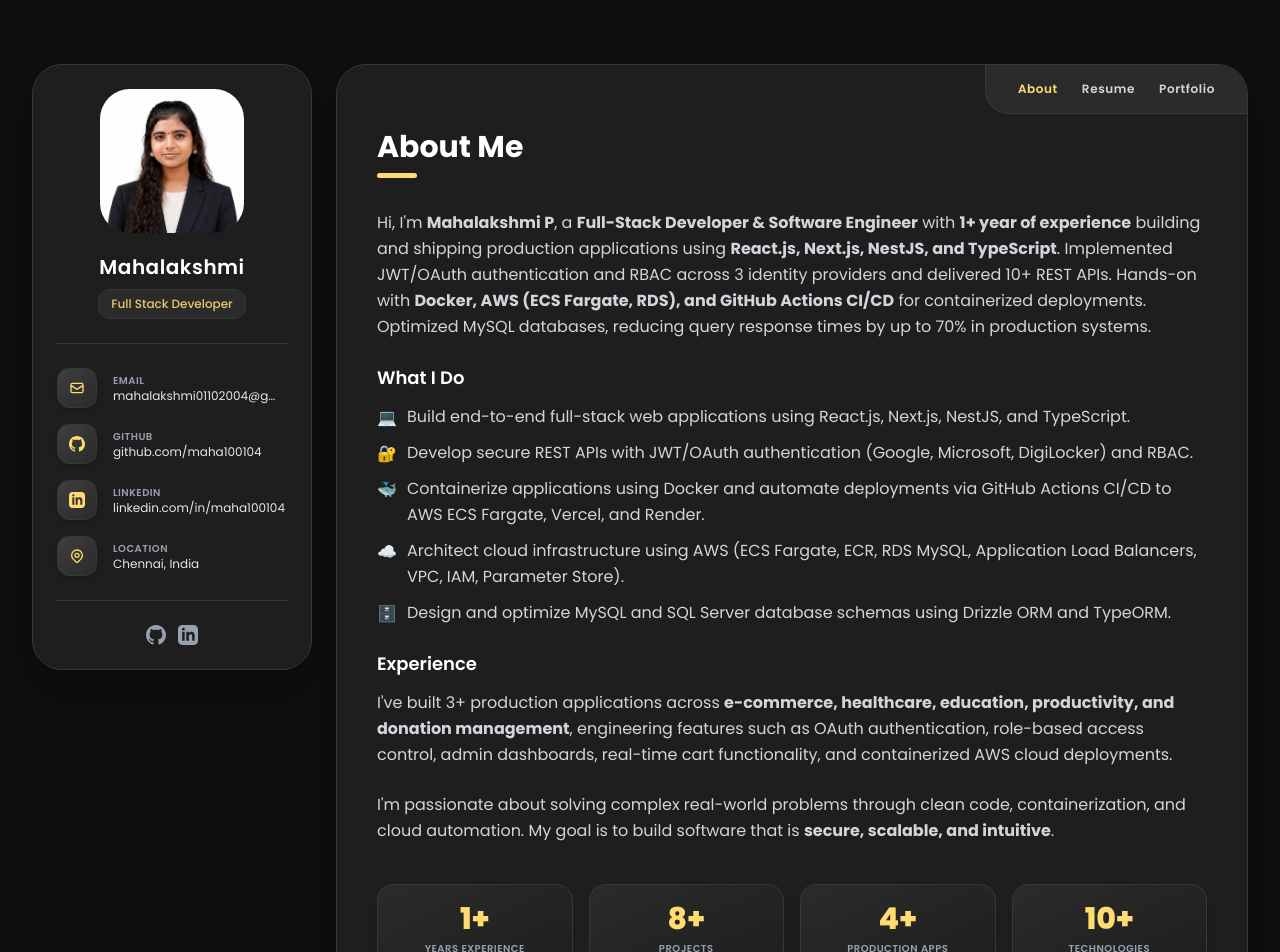
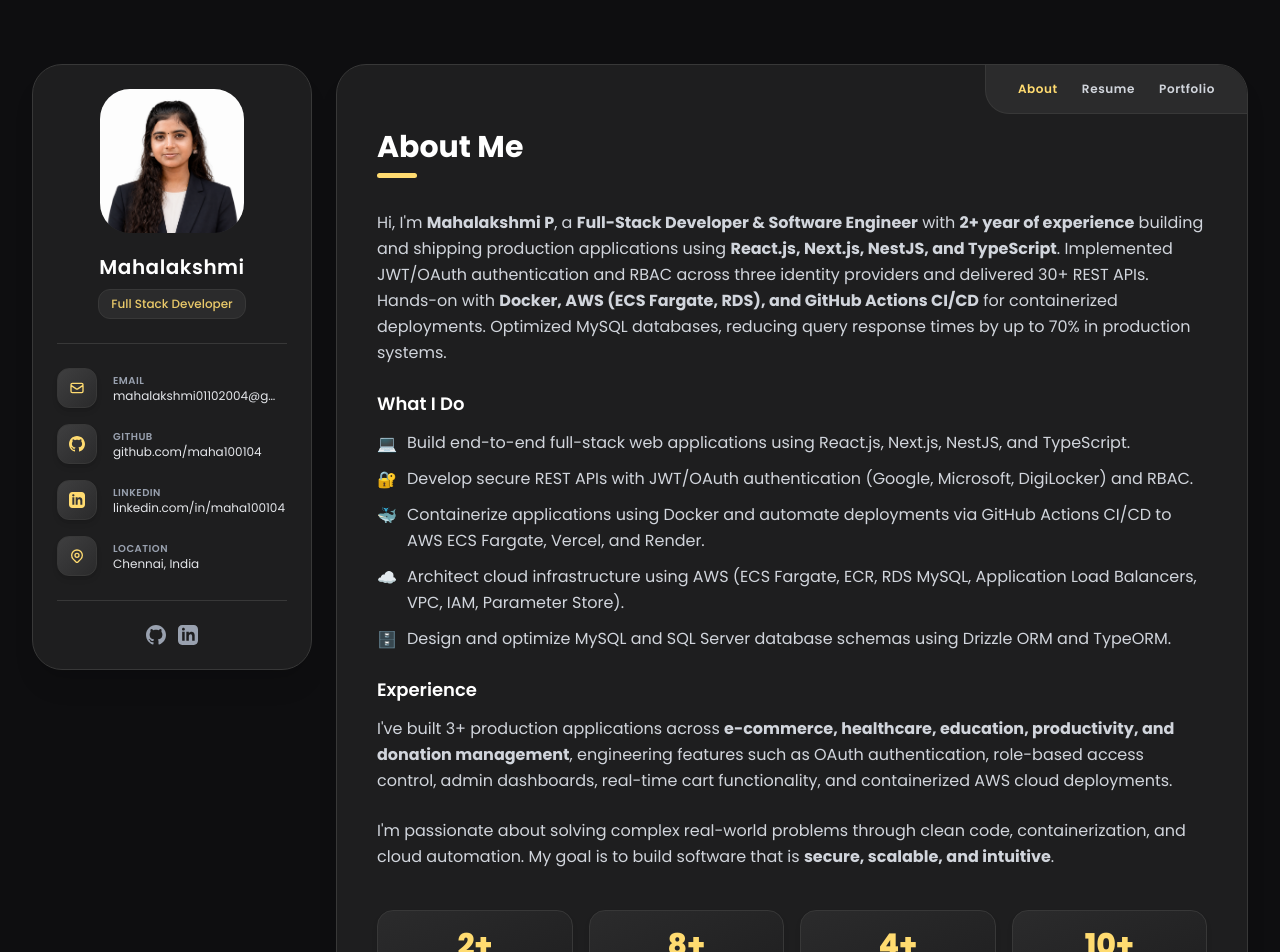
Before and after one commit to maha100104/Porfolio, a Next.js app: page / in a window 1280 px wide. Shown: the top 952 px of the page. Built offline with nearby package versions, Linux system fonts and the light colour scheme.

Commit message:
Changed Experience

```diff
--- a/src/app/page.tsx
+++ b/src/app/page.tsx
@@ -1,7 +1,6 @@
 'use client';
 
 import { useState } from 'react';
-import Link from 'next/link';
 import Image from 'next/image';
 import ItechLogo from './assests/Itech.jpeg';
 import WorkoholLogo from './assests/workohol.png';
@@ -114,7 +113,7 @@
       '✔ Structured Firebase as backend for product & cart data, enabling real-time updates across desktop, tablet, and mobile without page reload'
     ],
     image: PupCartLogo.src,
-    date: 'Apr 2025 – Jun 2025'
+    date: 'Feb 2025 – Jun 2025'
   },
   {
     title: 'Modern Developer Portfolio',
@@ -374,7 +373,7 @@
 
                 <div className="space-y-6 text-gray-300 text-sm sm:text-base leading-relaxed">
                   <p>
-                    Hi, I'm <strong>Mahalakshmi P</strong>, a <strong>Full-Stack Developer & Software Engineer</strong> with <strong>1+ year of experience</strong> building and shipping production applications using <strong>React.js, Next.js, NestJS, and TypeScript</strong>. Implemented JWT/OAuth authentication and RBAC across 3 identity providers and delivered 10+ REST APIs. Hands-on with <strong>Docker, AWS (ECS Fargate, RDS), and GitHub Actions CI/CD</strong> for containerized deployments. Optimized MySQL databases, reducing query response times by up to 70% in production systems.
+                    Hi, I'm <strong>Mahalakshmi P</strong>, a <strong>Full-Stack Developer & Software Engineer</strong> with <strong>2+ year of experience</strong> building and shipping production applications using <strong>React.js, Next.js, NestJS, and TypeScript</strong>. Implemented JWT/OAuth authentication and RBAC across three identity providers and delivered 30+ REST APIs. Hands-on with <strong>Docker, AWS (ECS Fargate, RDS), and GitHub Actions CI/CD</strong> for containerized deployments. Optimized MySQL databases, reducing query response times by up to 70% in production systems.
                   </p>
 
                   <div>
@@ -418,7 +417,7 @@
                 {/* Stats Grid */}
                 <div className="grid grid-cols-2 sm:grid-cols-4 gap-4 pt-2">
                   <div className="p-4 rounded-2xl bg-gradient-to-br from-[#2b2b2c] to-[#1e1e1f] border border-[#383838] text-center shadow-md hover:border-[#ffdb70]/30 transition-all duration-300">
-                    <span className="block text-2xl sm:text-3xl font-extrabold text-[#ffdb70]">1+</span>
+                    <span className="block text-2xl sm:text-3xl font-extrabold text-[#ffdb70]">2+</span>
                     <span className="block text-[10px] text-gray-400 mt-1 uppercase tracking-wider font-semibold">Years Experience</span>
                   </div>
                   <div className="p-4 rounded-2xl bg-gradient-to-br from-[#2b2b2c] to-[#1e1e1f] border border-[#383838] text-center shadow-md hover:border-[#ffdb70]/30 transition-all duration-300">
@@ -782,7 +781,7 @@
                           <Image src={WorkoholLogo} alt="Workohol Logo" className="w-9 h-9 rounded bg-white object-contain" />
                           <div>
                             <h4 className="text-base font-bold text-white">Full-Stack Developer Intern</h4>
-                            <span className="text-xs text-[#ffdb70] font-medium block">April 2025 — July 2025 | Workcohol</span>
+                            <span className="text-xs text-[#ffdb70] font-medium block">Feb 2025 — July 2025 | Workcohol</span>
                           </div>
                         </div>
 
@@ -796,10 +795,7 @@
                             <span className="inline-flex items-center gap-1.5 bg-[#2b2b2c] border border-[#383838] px-3 py-1.5 rounded-lg text-xs font-semibold text-gray-300 shadow-sm"><span className="text-[14px]">✅</span> React.js • Next.js • Firebase</span>
                             <span className="inline-flex items-center gap-1.5 bg-[#2b2b2c] border border-[#383838] px-3 py-1.5 rounded-lg text-xs font-semibold text-gray-300 shadow-sm"><span className="text-[14px]">✅</span> Product Listing & Cart System</span>
                           </div>
-                          <a href="https://pup-cart-e-commerce-website-maha100104.vercel.app/" target="_blank" rel="noopener noreferrer" className="inline-flex items-center gap-1.5 text-xs text-[#ffdb70] font-semibold hover:underline mt-1">
-                            <svg className="w-3.5 h-3.5" fill="none" stroke="currentColor" strokeWidth="2.5" viewBox="0 0 24 24"><path strokeLinecap="round" strokeLinejoin="round" d="M13.5 6H5.25A2.25 2.25 0 003 8.25v10.5A2.25 2.25 0 005.25 21h10.5A2.25 2.25 0 0018 18.75V10.5m-10.5 6L21 3m0 0h-5.25M21 3v5.25" /></svg>
-                            View PupCart Live Demo
-                          </a>
+
                         </div>
                       </div>
 
--- a/src/app/resume/page.tsx
+++ b/src/app/resume/page.tsx
@@ -120,7 +120,7 @@
           </h2>
           <div className="space-y-4 text-sm sm:text-base leading-relaxed text-gray-300">
             <p>
-              Full-Stack Developer with 1+ year of experience building and shipping 3+ production applications using React.js, Next.js, NestJS, and TypeScript. Implemented JWT/OAuth authentication and RBAC across 3 identity providers and delivered 10+ REST APIs. Hands-on with Docker, AWS (ECS Fargate, RDS), and GitHub Actions CI/CD for containerized deployments. Optimized MySQL databases, reducing query response times by up to 70% in production systems.
+              Full-Stack Developer with 2 year of experience building and shipping 3+ production applications using React.js, Next.js, NestJS, and TypeScript. Implemented JWT/OAuth authentication and RBAC across 3 identity providers and delivered 10+ REST APIs. Hands-on with Docker, AWS (ECS Fargate, RDS), and GitHub Actions CI/CD for containerized deployments. Optimized MySQL databases, reducing query response times by up to 70% in production systems.
             </p>
           </div>
         </section>
```
